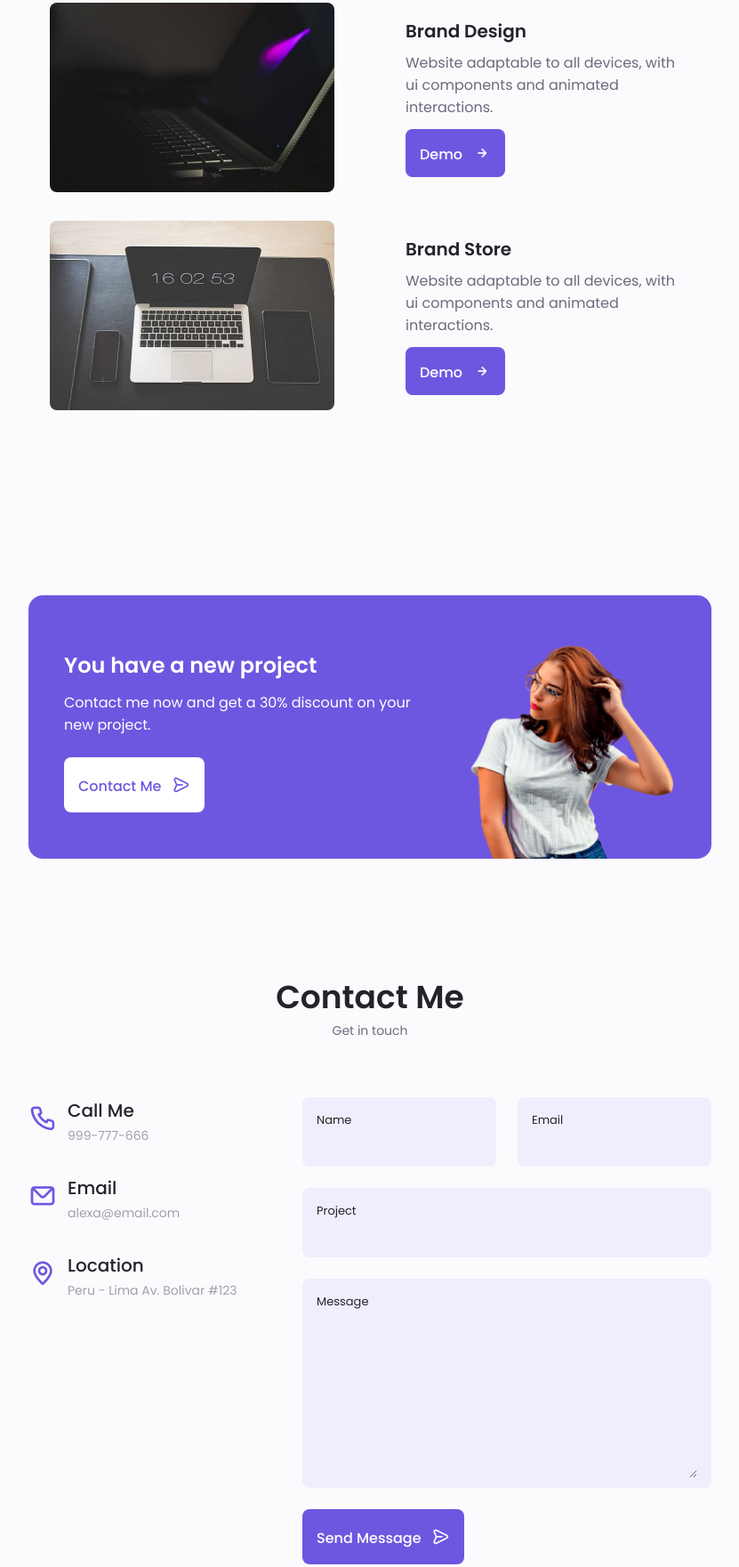
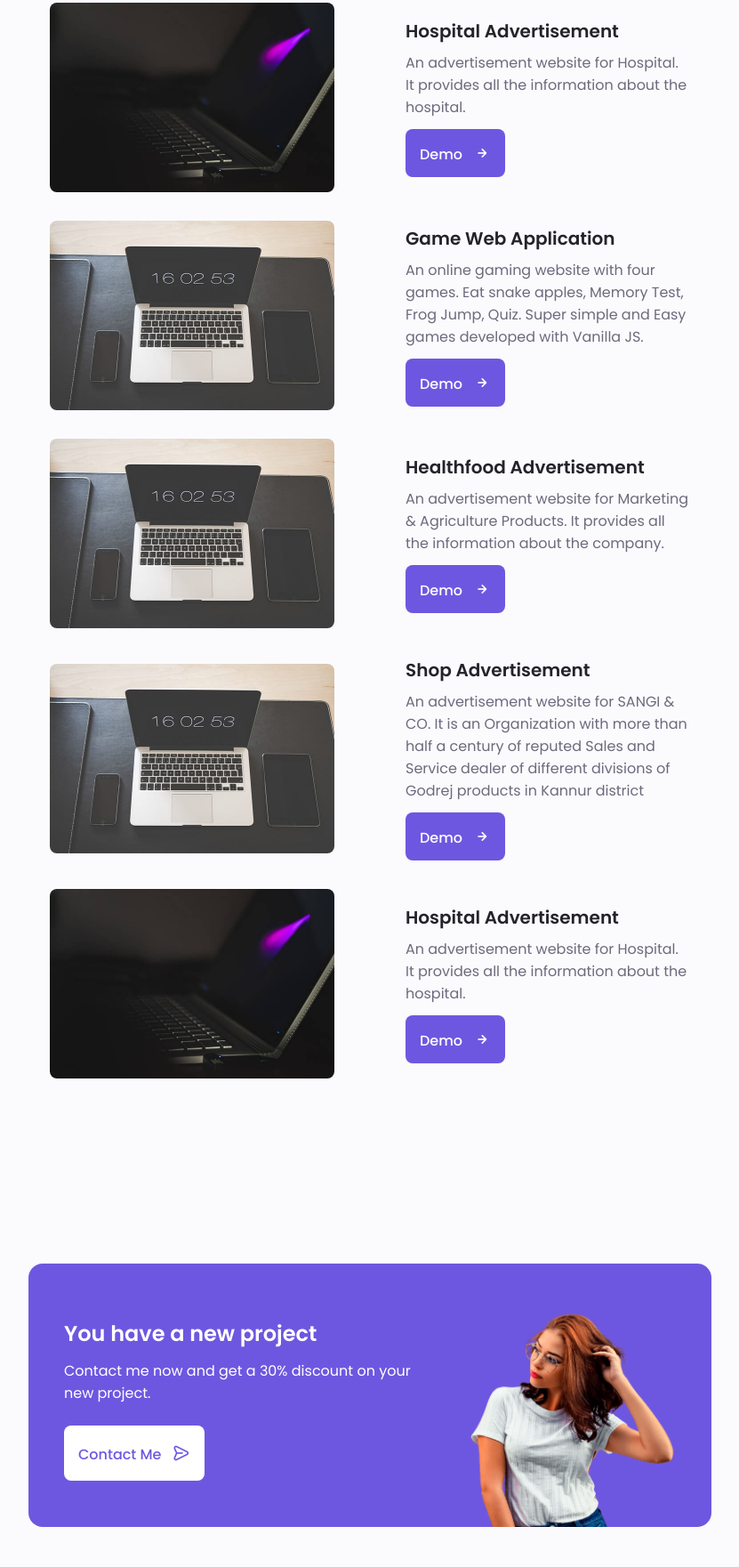
Before and after one commit to jubair-k/portfilo, a plain HTML site: page index.html in a window 1280 px wide. Shown: the part 3472-5233 px from the top of the page at 89% size, without its empty margins (224-1055 px from the left). Drawn offline with nearby package versions, Linux system fonts and the light colour scheme.

Commit message:
send message

```diff
--- a/assets/css/styles.css
+++ b/assets/css/styles.css
@@ -888,6 +888,10 @@ img{
     outline: none;
     padding: .25rem .5rem .5rem 0;
 }
+.sendmessagebtn{
+    border: none;
+    cursor: pointer;
+}
 
 /*==================== FOOTER ====================*/
 .footer{
--- a/index.html
+++ b/index.html
@@ -517,11 +517,12 @@
                             <img src="assets/img/portfolio1.jpg" alt="" class="portfolio__img">
 
                             <div class="portfolio__data">
-                                <h3 class="portfolio__title">Modern Website</h3>
+                                <h3 class="portfolio__title">E-commerce Web Application</h3>
                                 <p class="portfolio__description">
-                                    Website adaptable to all devices, with ui components and animated interactions.
+                                    An eCommerce website that focuses on selling Dress. Users can browse through our categories or applay
+                                    filter for products and add to bag.
                                 </p>
-                                <a href="#" class="button button--flex button--small portfolio__button">
+                                <a href="http://cara.epizy.com/" target="_blank" class="button button--flex button--small portfolio__button">
                                     Demo
                                     <i class="uil uil-arrow-right button__icon"></i>
                                 </a>
@@ -533,11 +534,11 @@
                             <img src="assets/img/portfolio2.jpg" alt="" class="portfolio__img">
 
                             <div class="portfolio__data">
-                                <h3 class="portfolio__title">Brand Design</h3>
+                                <h3 class="portfolio__title">Hospital Advertisement</h3>
                                 <p class="portfolio__description">
-                                    Website adaptable to all devices, with ui components and animated interactions.
+                                    An advertisement website for Hospital. It provides all the information about the hospital.
                                 </p>
-                                <a href="#" class="button button--flex button--small portfolio__button">
+                                <a href="http://dhanalakshmihospital.com/" target="_blank" class="button button--flex button--small portfolio__button">
                                     Demo
                                     <i class="uil uil-arrow-right button__icon"></i>
                                 </a>
@@ -549,16 +550,66 @@
                             <img src="assets/img/portfolio3.jpg" alt="" class="portfolio__img">
 
                             <div class="portfolio__data">
-                                <h3 class="portfolio__title">Brand Store</h3>
+                                <h3 class="portfolio__title">Game Web Application</h3>
                                 <p class="portfolio__description">
-                                    Website adaptable to all devices, with ui components and animated interactions.
+                                    An online gaming website with four games. Eat snake apples, Memory Test, Frog Jump, Quiz. Super
+                                    simple and Easy games developed with Vanilla JS.
                                 </p>
-                                <a href="#" class="button button--flex button--small portfolio__button">
+                                <a href="https://jubair-k.github.io/JS-Game-Website/" target="_blank" class="button button--flex button--small portfolio__button">
                                     Demo
                                     <i class="uil uil-arrow-right button__icon"></i>
                                 </a>
                             </div>
                         </div>
+
+                        <!--==================== PORTFOLIO 4 ====================-->
+                        <div class="portfolio__content grid swiper-slide">
+                            <img src="assets/img/portfolio3.jpg" alt="" class="portfolio__img">
+
+                            <div class="portfolio__data">
+                                <h3 class="portfolio__title">Healthfood Advertisement</h3>
+                                <p class="portfolio__description">
+                                    An advertisement website for Marketing & Agriculture Products. It provides all the information about the company.
+                                </p>
+                                <a href="http://healthfoodoman.com/" target="_blank" class="button button--flex button--small portfolio__button">
+                                    Demo
+                                    <i class="uil uil-arrow-right button__icon"></i>
+                                </a>
+                            </div>
+                        </div>
+
+                        <!--==================== PORTFOLIO 5 ====================-->
+                        <div class="portfolio__content grid swiper-slide">
+                            <img src="assets/img/portfolio3.jpg" alt="" class="portfolio__img">
+
+                            <div class="portfolio__data">
+                                <h3 class="portfolio__title">Shop Advertisement</h3>
+                                <p class="portfolio__description">
+                                    An advertisement website for SANGI & CO. It is an Organization with more than half a century of reputed Sales and Service dealer of different divisions of Godrej products in Kannur district
+                                </p>
+                                <a href="https://sangiandco.com/" target="_blank" class="button button--flex button--small portfolio__button">
+                                    Demo
+                                    <i class="uil uil-arrow-right button__icon"></i>
+                                </a>
+                            </div>
+                        </div>
+
+                        <!--==================== PORTFOLIO 6 ====================-->
+                        <div class="portfolio__content grid swiper-slide">
+                            <img src="assets/img/portfolio2.jpg" alt="" class="portfolio__img">
+
+                            <div class="portfolio__data">
+                                <h3 class="portfolio__title">Hospital Advertisement</h3>
+                                <p class="portfolio__description">
+                                    An advertisement website for Hospital. It provides all the information about the hospital.
+                                </p>
+                                <a href="http://karuvanchalstjosephshospital.in/" target="_blank" class="button button--flex button--small portfolio__button">
+                                    Demo
+                                    <i class="uil uil-arrow-right button__icon"></i>
+                                </a>
+                            </div>
+                        </div>
+
                     </div>
 
                     <!-- Add Arrows -->
@@ -601,7 +652,7 @@
 
                             <div>
                                 <h3 class="contact__title">Call Me</h3>
-                                <span class="contact__subtitle">999-777-666</span>
+                                <span class="contact__subtitle">+91 9539822828</span>
                             </div>
                         </div>
 
@@ -610,7 +661,7 @@
 
                             <div>
                                 <h3 class="contact__title">Email</h3>
-                                <span class="contact__subtitle">alexa@email.com</span>
+                                <span class="contact__subtitle">jubairk576@gmail.com</span>
                             </div>
                         </div>
 
@@ -619,36 +670,36 @@
 
                             <div>
                                 <h3 class="contact__title">Location</h3>
-                                <span class="contact__subtitle">Peru - Lima Av. Bolivar #123</span>
+                                <span class="contact__subtitle">india - Kerala. Malappuram</span>
                             </div>
                         </div>
                     </div>
 
-                    <form action="" class="contact__form grid">
+                    <form action="https://formsubmit.co/c986a8ce1a74177b79abe3f0c1c6fd17" method="POST" class="contact__form grid">
                         <div class="contact__inputs grid">
                             <div class="contact__content">
                                 <label for="" class="contact__label">Name</label>
-                                <input type="text" name="" id="" class="contact__input">
+                                <input type="text" name="name" id="" class="contact__input" required>
                             </div>
                             <div class="contact__content">
                                 <label for="" class="contact__label">Email</label>
-                                <input type="email" name="" id="" class="contact__input">
+                                <input type="email" name="email" id="" class="contact__input" required>
                             </div>
                         </div>
                         <div class="contact__content">
-                            <label for="" class="contact__label">Project</label>
-                            <input type="text" name="" id="" class="contact__input">
+                            <label for="" class="contact__label">Subject</label>
+                            <input type="text" name="subject" id="" class="contact__input" required>
                         </div>
                         <div class="contact__content">
                             <label for="" class="contact__label">Message</label>
-                            <textarea name="" id="" cols="0" rows="7" class="contact__input"></textarea>
+                            <textarea name="message" id="" cols="0" rows="7" class="contact__input" required></textarea>
                         </div>
 
                         <div>
-                            <a href="#" class="button button--flex">
+                            <button type="submit" class="button button--flex sendmessagebtn">
                                 Send Message
                                 <i class="uil uil-message button__icon"></i>
-                            </a>
+                            </button>
                         </div>
 
                     </form>
```
